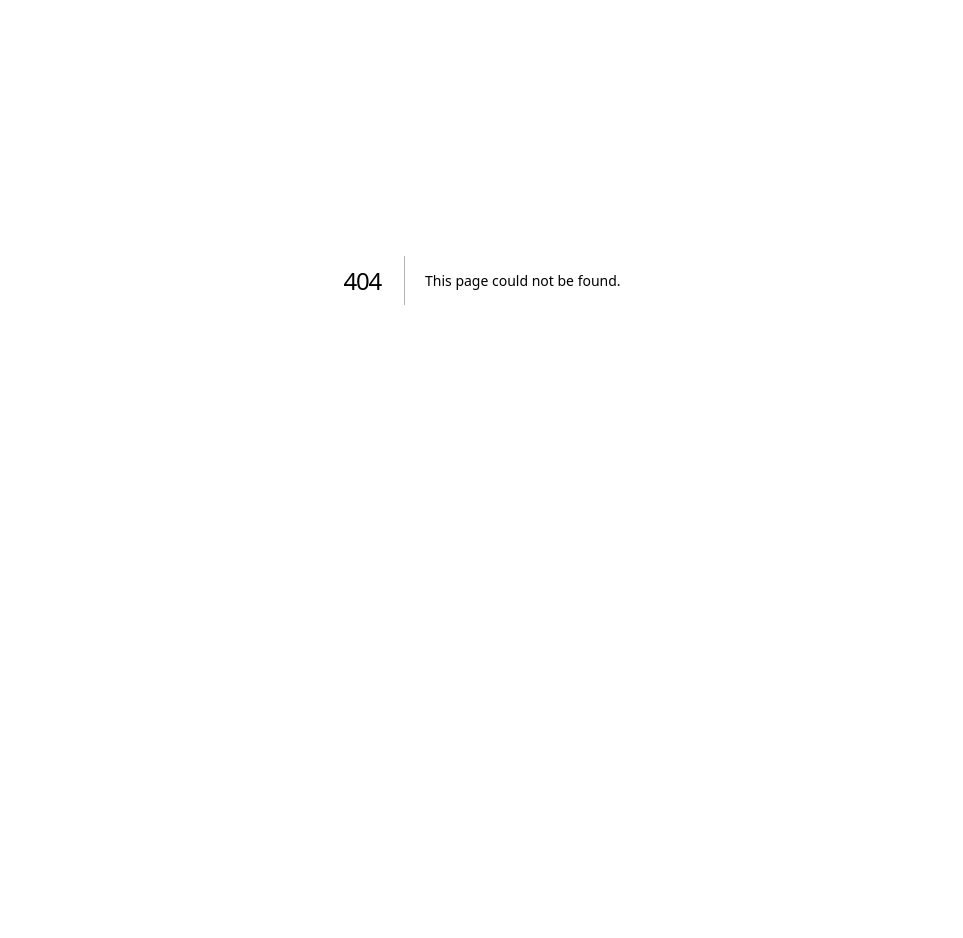
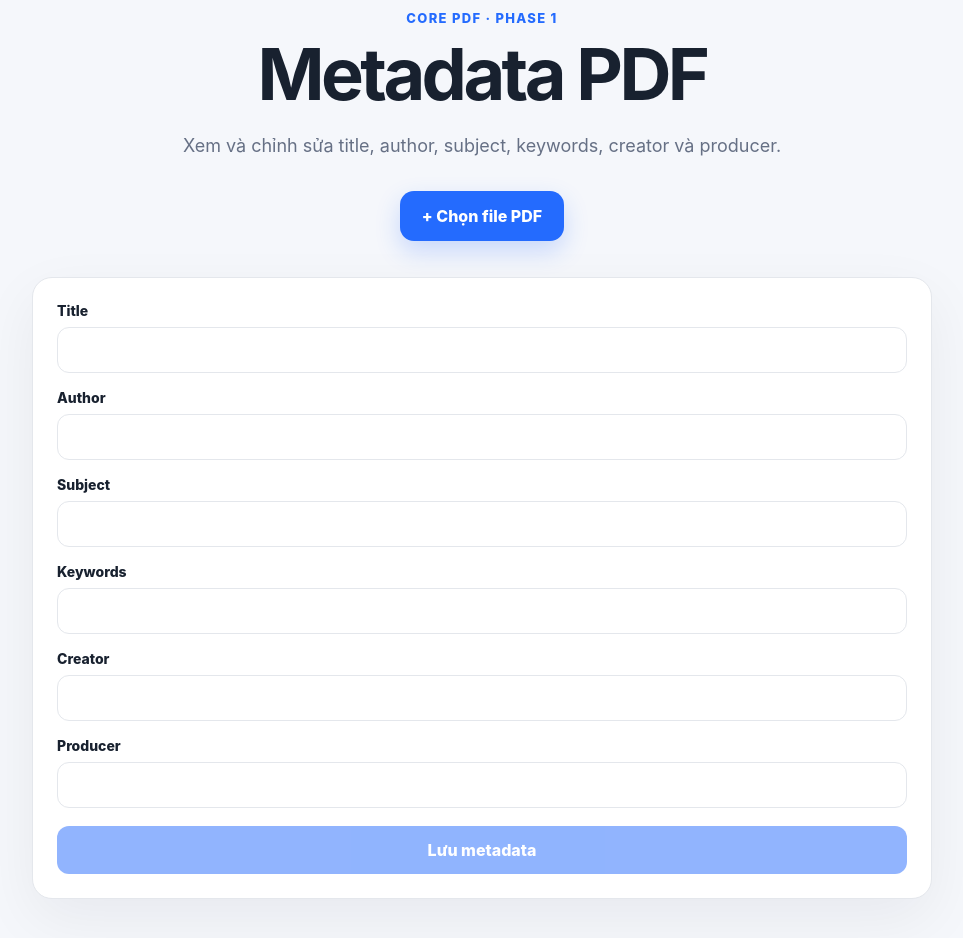
Before and after one commit to solyan842/SolYan-PDF, a Next.js app in the folder frontend/: page /metadata in a window 1280 px wide. Before the commit this address had no page. Shown: the part 120-1058 px from the top of the page, without its empty margins (158-1121 px from the left). Before the commit the page ends 800 px from the top, so only its background shows below. Built offline with nearby package versions, Linux system fonts and the light colour scheme.

Commit message:
feat: add browser-side metadata editor

```diff
--- /dev/null
+++ b/frontend/app/metadata/page.tsx
@@ -0,0 +1,58 @@
+'use client';
+
+import { ChangeEvent, useState } from 'react';
+import { PDFDocument } from 'pdf-lib';
+import { downloadPdf } from '../../lib/pdf-client';
+
+type Meta = { title: string; author: string; subject: string; keywords: string; creator: string; producer: string };
+const emptyMeta: Meta = { title: '', author: '', subject: '', keywords: '', creator: '', producer: '' };
+
+export default function MetadataPage() {
+  const [file, setFile] = useState<File | null>(null);
+  const [meta, setMeta] = useState<Meta>(emptyMeta);
+  const [busy, setBusy] = useState(false);
+  const [error, setError] = useState('');
+
+  async function onFile(event: ChangeEvent<HTMLInputElement>) {
+    const selected = event.target.files?.[0] ?? null;
+    setFile(selected); setError('');
+    if (!selected) { setMeta(emptyMeta); return; }
+    try {
+      const pdf = await PDFDocument.load(await selected.arrayBuffer(), { updateMetadata: false });
+      setMeta({
+        title: pdf.getTitle() ?? '',
+        author: pdf.getAuthor() ?? '',
+        subject: pdf.getSubject() ?? '',
+        keywords: (pdf.getKeywords() ?? '').toString(),
+        creator: pdf.getCreator() ?? '',
+        producer: pdf.getProducer() ?? '',
+      });
+    } catch (cause) { setError(cause instanceof Error ? cause.message : 'Không đọc được metadata.'); }
+  }
+
+  function update<K extends keyof Meta>(key: K, value: Meta[K]) { setMeta((current) => ({ ...current, [key]: value })); }
+
+  async function save() {
+    if (!file) return;
+    setBusy(true); setError('');
+    try {
+      const pdf = await PDFDocument.load(await file.arrayBuffer(), { updateMetadata: false });
+      pdf.setTitle(meta.title); pdf.setAuthor(meta.author); pdf.setSubject(meta.subject);
+      pdf.setKeywords(meta.keywords.split(',').map((value) => value.trim()).filter(Boolean));
+      pdf.setCreator(meta.creator); pdf.setProducer(meta.producer);
+      downloadPdf(await pdf.save({ useObjectStreams: true }), 'solyan-metadata.pdf');
+    } catch (cause) { setError(cause instanceof Error ? cause.message : 'Không thể lưu metadata.'); }
+    finally { setBusy(false); }
+  }
+
+  return <main className="shell">
+    <header className="topbar"><a className="brand" href="/">SolYan PDF</a><div className="privacy-pill">Xử lý cục bộ · Không upload file</div></header>
+    <section className="hero compact-hero"><p className="eyebrow">CORE PDF · PHASE 1</p><h1>Metadata PDF</h1><p className="subtitle">Xem và chỉnh sửa title, author, subject, keywords, creator và producer.</p><label className="picker"><input type="file" accept="application/pdf,.pdf" onChange={onFile}/><span>+ Chọn file PDF</span></label></section>
+    <section className="workspace form-workspace">
+      {(['title','author','subject','keywords','creator','producer'] as (keyof Meta)[]).map((key)=><label className="field" key={key}><span>{key[0].toUpperCase()+key.slice(1)}</span><input value={meta[key]} onChange={(e)=>update(key,e.target.value)} disabled={!file}/></label>)}
+      {file && <p className="selected-file">Đã chọn: <strong>{file.name}</strong></p>}
+      {error && <div className="error">{error}</div>}
+      <button className="merge-button" type="button" onClick={save} disabled={!file || busy}>{busy ? 'Đang lưu…' : 'Lưu metadata'}</button>
+    </section>
+  </main>;
+}
```
